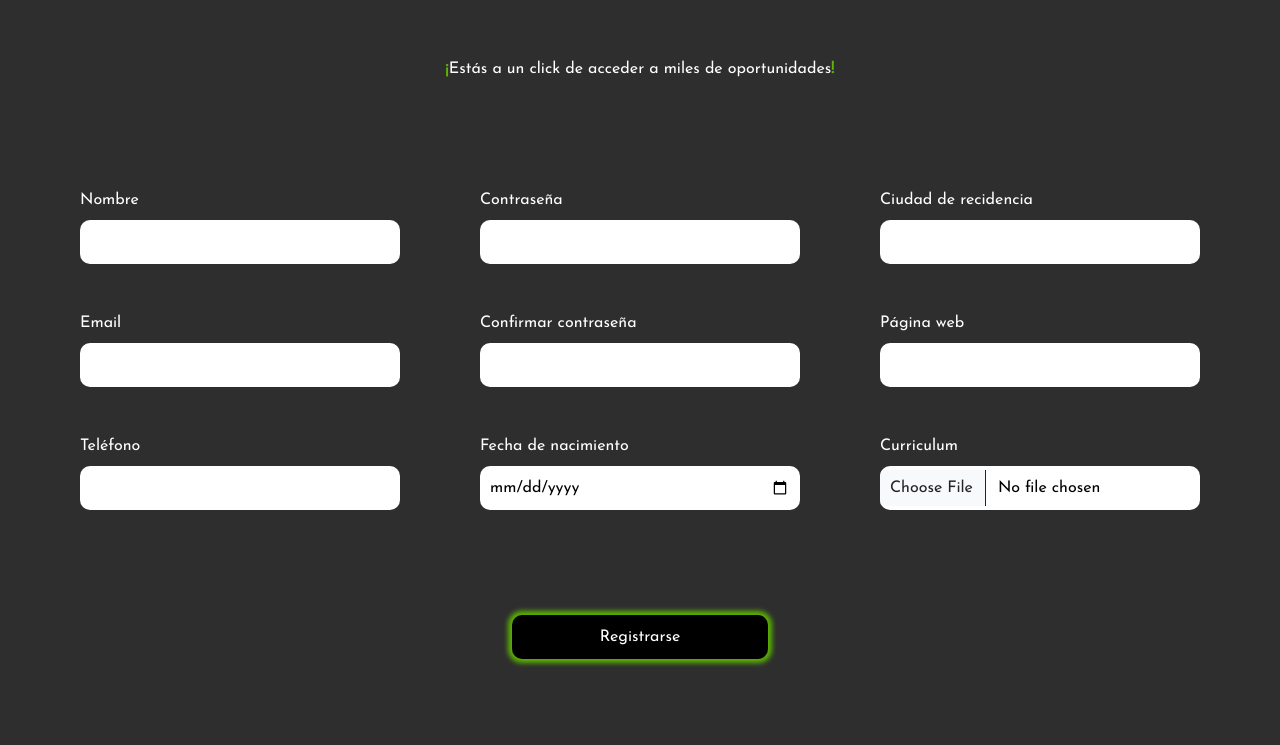
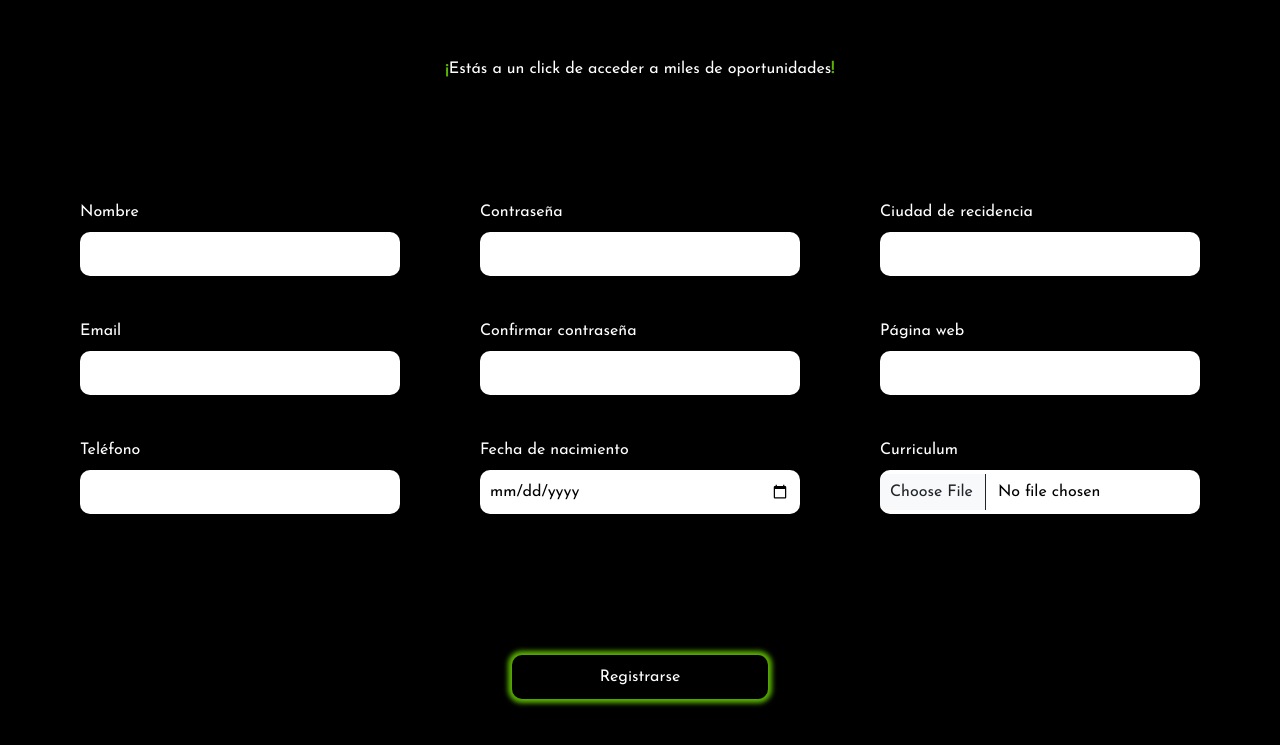
Before and after one commit to juan-pablo-rios/First_CodeJob, a website: page html/signup.html in a window 1280 px wide. Shown: the part 131-876 px from the top of the page. Drawn offline with nearby package versions, Linux system fonts and the light colour scheme; a web font is replaced by a local one.

```diff
--- a/css/signup.css
+++ b/css/signup.css
@@ -24,13 +24,16 @@
 página web
 */
 
+*{
+    background-color: black;
+}
 
 /* MAIN CONTAINER */
 .containerSignUp {
     font-family: 'Josefin Sans', sans-serif;;
     background-color: #2E2E2E;
     width: 100%;
-    height: 100vh;
+    height: 100%;
     display: flex;
     flex-direction: column;
 }
@@ -49,6 +52,7 @@
     align-items: center;
     overflow: auto;
     color: #ffffff;
+    text-align: center;
 }
 .signUpTitleInfo span {
     color: #5BB403;
@@ -60,7 +64,7 @@
     justify-content:space-evenly;
     flex-wrap: wrap;
     width: 100%;
-    height: 25rem;
+    height: 100%;
 }
 /* 1 CONTAINER SIGN UP INPUT */
 .containerInputsSignUp_1{
@@ -68,6 +72,8 @@
     flex-direction: column;
     justify-content:space-evenly;
     width: 20rem;
+    height: 25rem;
+
 }
 /* 2 CONTAINER SIGN UP INPUT */
 .containerInputsSignUp_2{
@@ -75,6 +81,7 @@
     flex-direction: column;
     justify-content:space-evenly;
     width: 20rem;
+    height: 25rem;
 }
 /* 3 CONTAINER SIGN UP INPUT */
 .containerInputsSignUp_3{
@@ -82,6 +89,7 @@
     flex-direction: column;
     justify-content:space-evenly;
     width: 20rem;
+    height: 25rem;
 }
 
 /* LABELS */
@@ -109,7 +117,7 @@
     justify-content: center;
     align-items: center;
     width: 100%;
-    height: 10rem;
+    height: 15rem;
 }
 /* SIGN UP BUTTON */
 .signUpButton{
--- a/html/signup.html
+++ b/html/signup.html
@@ -96,60 +96,46 @@
             </div>
             <div class="containerSignUpInputs">
                 <div class="containerInputsSignUp_1">
-
-                    <div class="mb-3">
+                    <div>
                         <label for="signUpNameInput" class="form-label labelInputs">Nombre</label>
                         <input type="text" class="form-control signUpInputs signUpInputName" id="signUpNameInput">
                     </div>
-
-                    <div class="mb-3">
+                    <div>
                         <label for="signUpEmailInput" class="form-label labelInputs">Email</label>
                         <input type="email" class="form-control signUpInputs signUpInputEmail" id="signUpEmailInput">
                     </div>
-
-                    <div class="mb-3">
+                    <div>
                         <label for="signUpPhoneInput" class="form-label labelInputs">Teléfono</label>
                         <input type="tel" class="form-control signUpInputs signUpInputPhone" id="signUpPhoneInput">
                     </div>
-
                 </div>
                 <div class="containerInputsSignUp_2">
-
-                    <div class="mb-3">
+                    <div class="mb-">
                         <label for="signUpPasswordInput" class="form-label labelInputs">Contraseña</label>
                         <input type="password" class="form-control signUpInputs signUpInputPassword" id="signUpPasswordInput">
                     </div>
-
-                    <div class="mb-3">
+                    <div>
                         <label for="signUpConfirmPasswordInput" class="form-label labelInputs">Confirmar contraseña</label>
                         <input type="password" class="form-control signUpInputs signUpInputConfirmPassword" id="signUpConfirmPasswordInput">
                     </div>
-
-                    <div class="mb-3">
+                    <div>
                         <label for="signUpDateInput" class="form-label labelInputs">Fecha de nacimiento</label>
                         <input type="date" class="form-control signUpInputs signUpInputDate" id="signUpDateInput">
                     </div>
-
                 </div>
-
                 <div class="containerInputsSignUp_3">
-
-                    <div class="mb-3">
+                    <div>
                         <label for="signUpCityInput" class="form-label labelInputs">Ciudad de recidencia</label>
                         <input type="text" class="form-control signUpInputs signUpInputCity" id="signUpCityInput">
                     </div>
-
-                    <div class="mb-3">
+                    <div>
                         <label for="signUpWebsiteInput" class="form-label labelInputs">Página web</label>
                         <input type="url" class="form-control signUpInputs signUpInputWebsite" id="signUpWebsiteInput">
                     </div>
-
-
-                    <div class="mb-3">
+                    <div>
                         <label for="signUpCvInput" class="form-label labelInputs">Curriculum</label>
                         <input type="file" class="form-control signUpInputs signUpInputCv" id="signUpCvInput">
                     </div>
-
                 </div>
             </div>
             <div class="containerButtonSignUp">
```
Also changed, not shown: package.json (renamed from assets/json/package.json), 2 other files.
